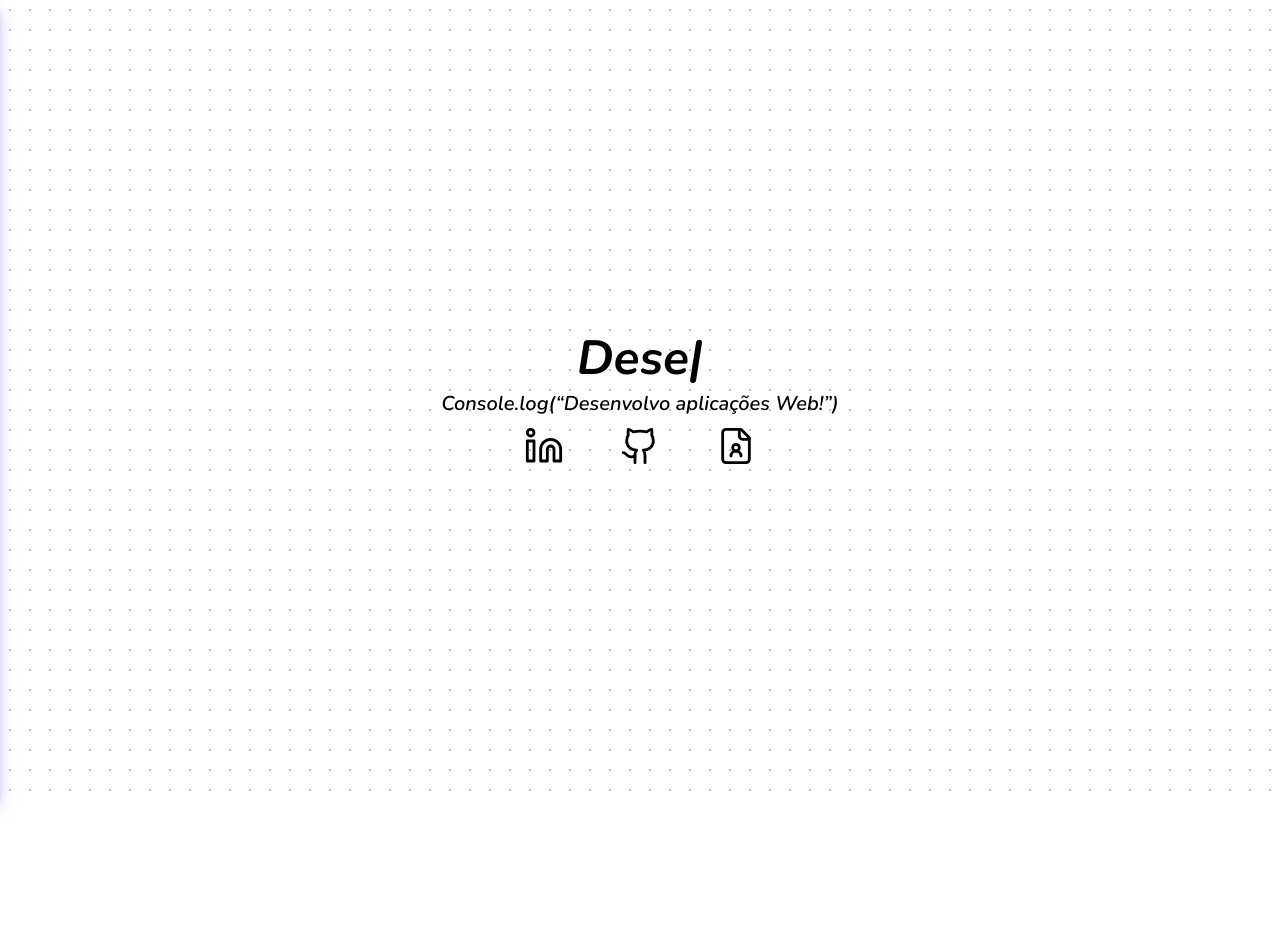
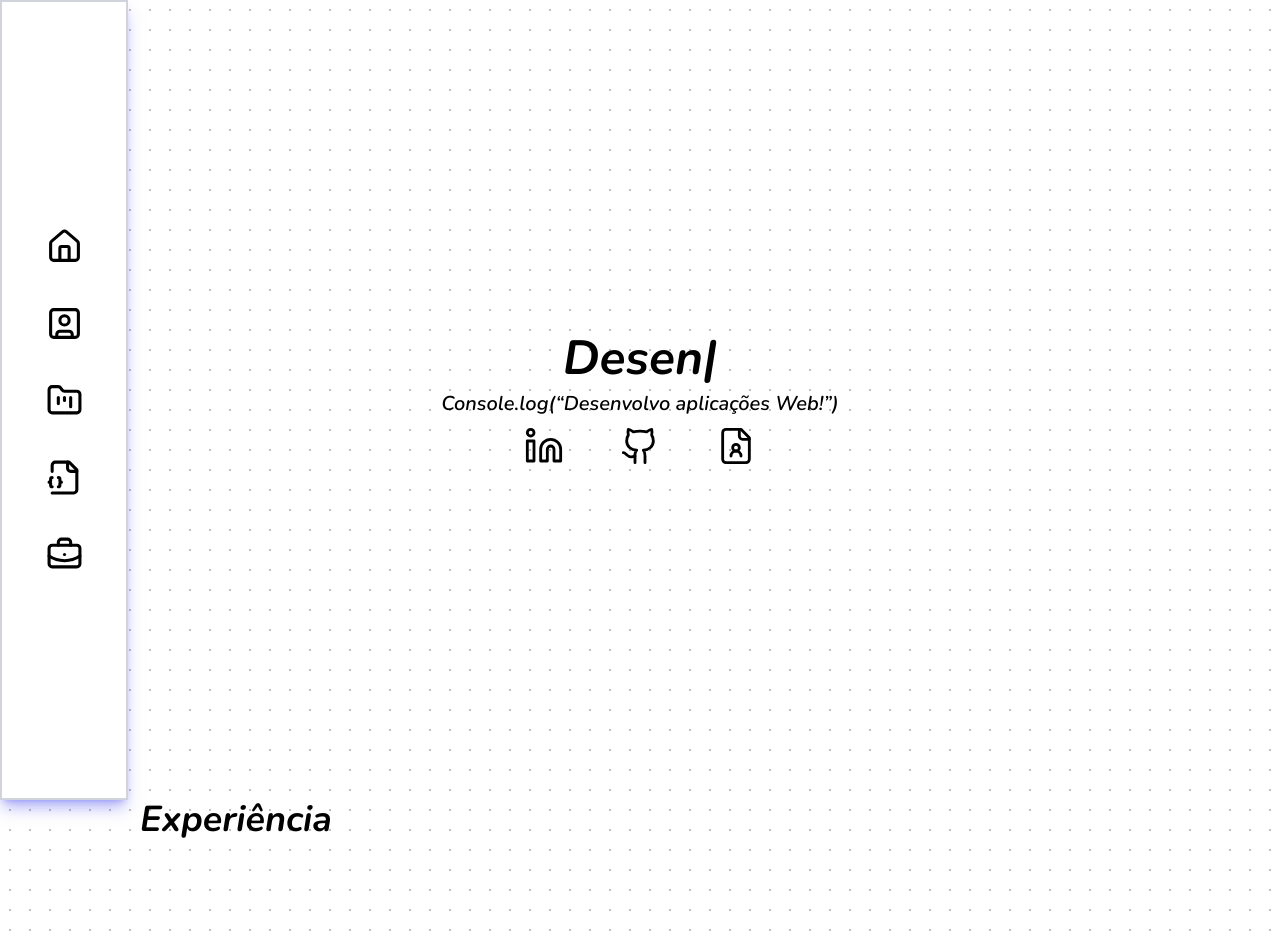
Before and after one commit to LuizinhoGustavo/LuizGustavoPortifolio, a React (Vite) app: page / in a window 1280 px wide. Shown: the top 947 px of the page. Before the commit the page ends 800 px from the top, so only its background shows below. Built offline with nearby package versions, Linux system fonts and the light colour scheme.

Commit message:
style: componente Title e reponsividade ajustada

```diff
--- a/src/App.tsx
+++ b/src/App.tsx
@@ -1,19 +1,21 @@
 import { FileUser, Github, Linkedin } from "lucide-react";
 import { SideBar } from "./Components/SideBar/SideBar";
+import { Title } from "./Components/Title/Title"
 import "./index.css"
 import { ReactTyped } from "react-typed";
 
 export function App() {
   return (
-    <div className="flex flex-row bg-dotted-pattern">
+    <div className="flex flex-row bg-dotted-pattern justify-center">
 
       {/* Conteúdos em  Div's para corrigir a sobreposição do conteúdo na Side Bar*/}
       <div className="w-42">
         <SideBar />
       </div>
 
-      <div className="flex flex-col mx-auto justify-center max-w-5xl">
-        <div className="h-screen flex flex-col gap-2 items-center justify-center">
+
+      <div className="flex flex-col w-full">
+        <div className="h-screen flex mx-auto flex-col gap-2 items-center justify-center max-w-[1200px]">
           <h1 className="font-bold text-5xl"><ReactTyped strings={['Luiz Gustavo', 'Desenvolvedor FrontEnd']} typeSpeed={200} backSpeed={30} loop />
           </h1>
           <p className="font-semibold text-xl">Console.log(“Desenvolvo aplicações Web!”) </p>
@@ -25,11 +27,12 @@ export function App() {
           </div>
         </div>
 
+        <div className="flex justify-start mx-auto w-full pb-52 max-w-[1000px]">
+          <Title content="Experiência" color="#00FF4D50" size="52" />
+        </div>
 
       </div>
+    </div>
 
-
-
-    </div >
   )
 }
--- a/src/Components/SideBar/SideBar.tsx
+++ b/src/Components/SideBar/SideBar.tsx
@@ -3,7 +3,7 @@ import { useState } from 'react';
 import { House, SquareUser, FolderKanban, FileJson2, BriefcaseBusiness, PanelRightOpen, PanelRightClose } from 'lucide-react'
 
 export function SideBar() {
-    const [isOpen, setIsOpen] = useState(false);
+    const [isOpen, setIsOpen] = useState(true);
 
     const toggleSidebar = () => {
         setIsOpen(prevState => !prevState);
--- /dev/null
+++ b/src/Components/Title/Title.tsx
@@ -0,0 +1,13 @@
+interface TitleProps {
+    content: string,
+    color: '#00FF4D50' | '#6A80B950' | '#B96A6B50' | '#EEFF0050' | '#DB4EA350',
+    size: string
+}
+
+export function Title(Props: TitleProps) {
+    return (
+        <h2 className={`font-bold text-4xl w-${Props.size} bg-[${Props.color}]`} >
+            {Props.content}
+        </h2 >
+    )
+}
--- a/src/index.css
+++ b/src/index.css
@@ -7,7 +7,25 @@
 }
 
 .bg-dotted-pattern {
+    /*Pontilhado na tela*/
     background-image: radial-gradient(circle, #00000040 1px, transparent 1px);
     background-size: 20px 20px;
-    /* Ajuste o tamanho do padrão aqui */
 }
+
+@keyframes appear {
+    from {
+        opacity: 0;
+        transform: translateX(-500px);
+    }
+
+    to {
+        opacity: 1;
+        transform: translateX();
+    }
+}
+
+.animationKeyFrame {
+    animation: appear linear;
+    animation-timeline: view();
+    animation-range: entry 0% cover 40%;
+}
```
